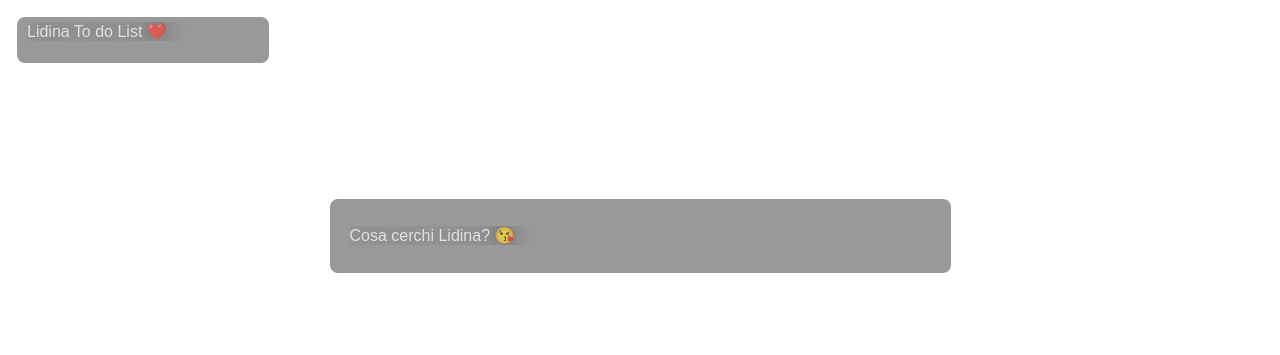
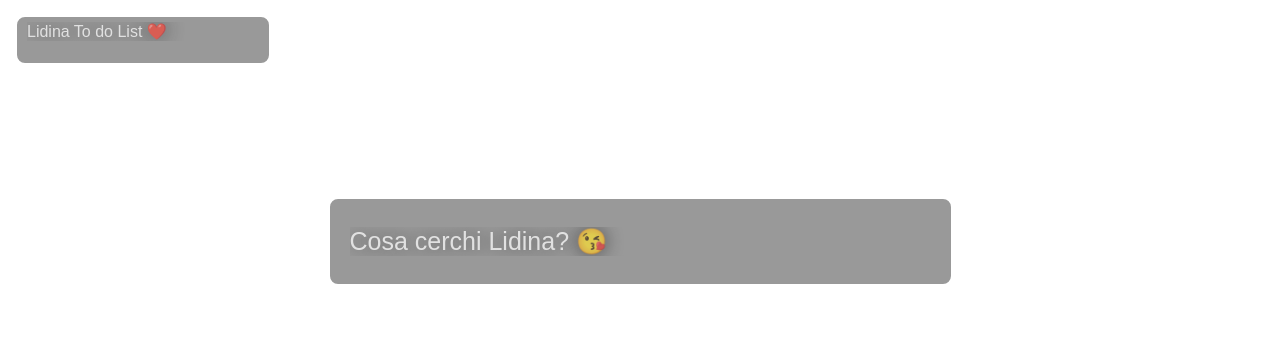
Before and after one commit to PopsicK-frkr/homepage, a browser extension: page index.html in a window 1280 px wide. Shown: the top 355 px of the page. Drawn offline with Linux system fonts and the light colour scheme; no server answers.

Commit message:
Add files via upload

```diff
--- a/index.css
+++ b/index.css
@@ -64,7 +64,6 @@ p#author {
 
 input {
   all: unset;
-  font: 18px;
   color: #fff;
   height: 100%;
   width: 100%;
@@ -112,7 +111,7 @@ svg {
   background: rgba(0, 0, 0, 0.4);
   border: 2px solid #fff;
   border-radius: 10px;
-  font-size: 16px;
+  font-size: 25px;
   color: #fff;
   outline: none;
 }
```
